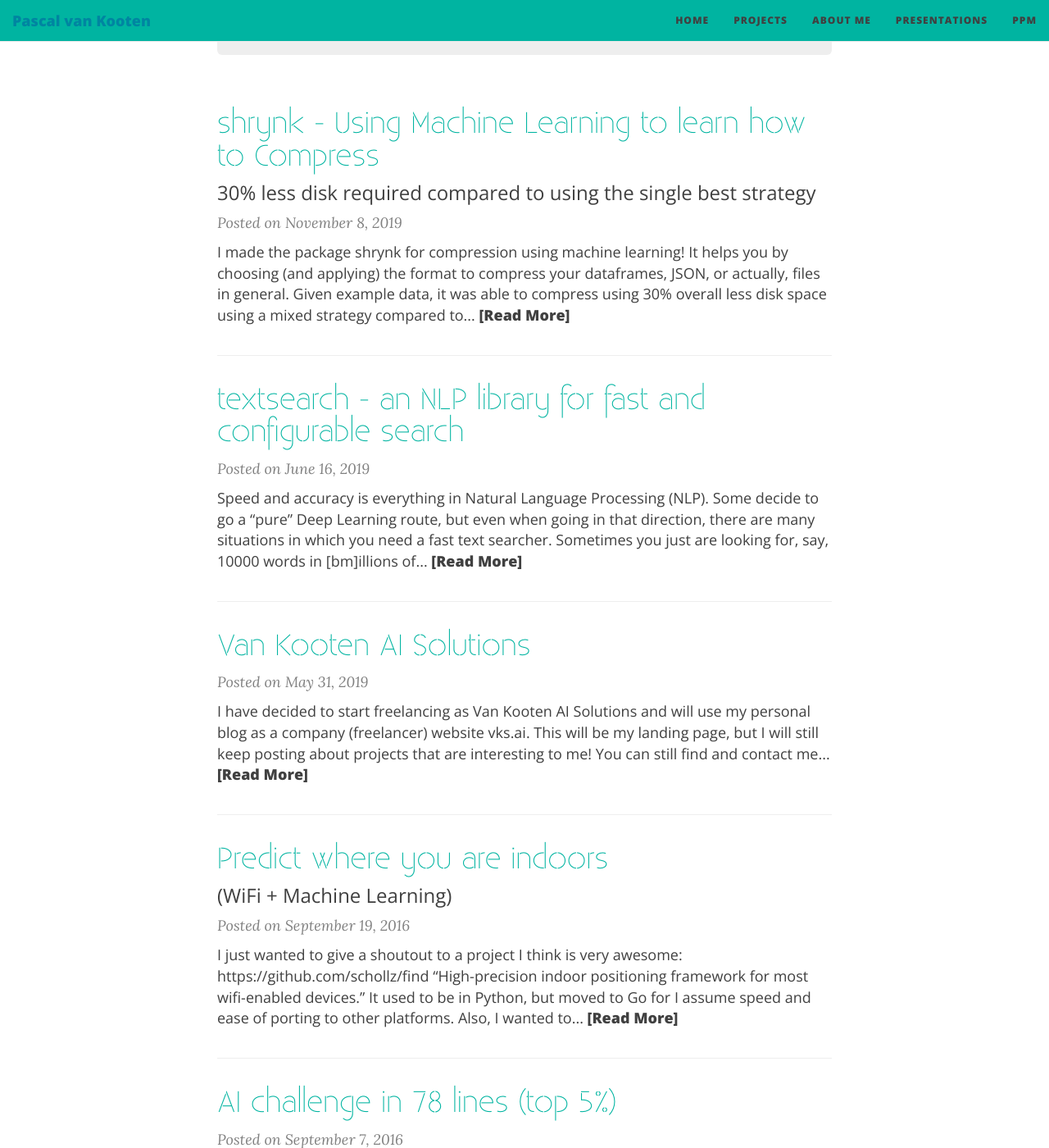
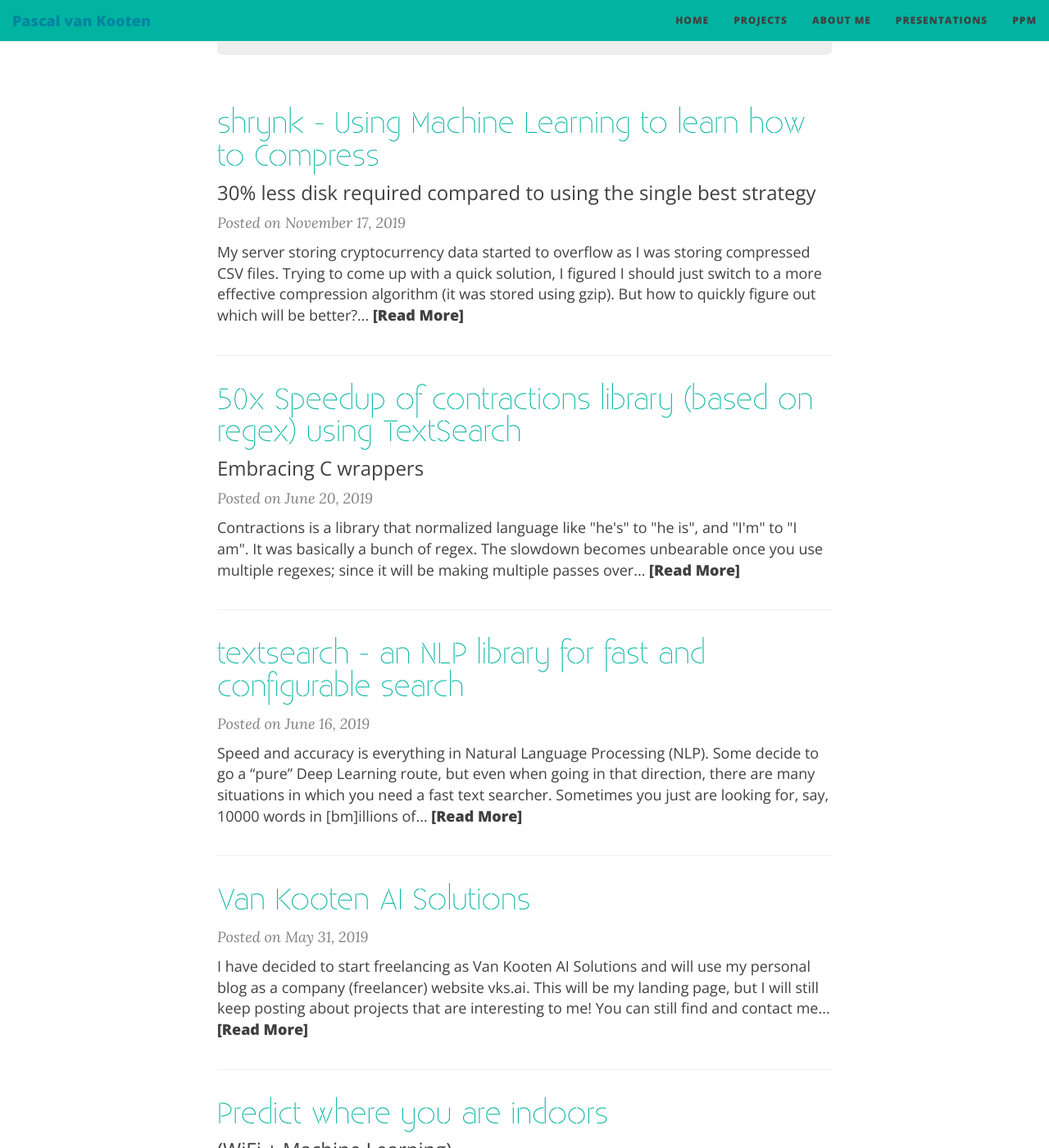
Before and after one commit to kootenpv/kootenpv.github.io, a Jekyll site: the page built from index.html, in a window 1280 px wide and 1400 px high, scrolled down 435 px. Shown: the whole window at 82% size. Built offline with Jekyll 4.4.1, drawn with Linux system fonts in a browser that asks for light colours; nearby versions of some CDN libraries; the list of posts is cut into pages by our own code; some of the changed text lies outside the part shown.

Commit message:
shrynk post

````diff
--- /dev/null
+++ b/_posts/2019-06-20-speedup-50x-using-textsearch-over-regex.md
@@ -0,0 +1,52 @@
+---
+layout: post
+title: 50x Speedup of contractions library (based on regex) using TextSearch
+subtitle: Embracing C wrappers
+---
+
+[Contractions](https://github.com/kootenpv/contractions) is a library that normalized language like `"he's"` to `"he is"`, and `"I'm"` to `"I am"`.
+
+It was basically a bunch of regex. The slowdown becomes unbearable once you use multiple regexes; since it will be making multiple passes over the same text.
+
+It's great to use libraries which solve exactly the problem you are facing.
+
+In the case of `contractions`, I was able to simplify the code of my library from 120 lines to 90 by relying on [TextSearch](/2019-06-16-textsearch-an-NLP-library-for-fast-configurable-search).
+Even more, it became possible to write an additional method that wasn't possible before with no effort.
+
+Most impressively, it allowed a speed up of 50x.
+
+### Benchmarks
+
+This is loading some example data (easily available when you use scikit-learn):
+
+```python
+from sklearn.datasets import fetch_20newsgroups
+
+categories = ["alt.atheism", "talk.religion.misc", "comp.graphics", "sci.space"]
+
+newsgroups = fetch_20newsgroups(
+    subset="train", remove=("headers", "footers", "quotes"), categories=categories
+)
+```
+
+Using `contractions==0.0.18`, the timing is:
+
+```python
+from contractions import fix
+for line in newsgroups.data:
+    fix(line)
+# Wall time: 5.04s
+```
+
+exactly the same code, but using `contractions>0.0.18` doing it 50 times in the same time:
+
+```python
+from contractions import fix
+
+for _ in range(50):
+    for line in newsgroups.data:
+        fix(line)
+# Wall time: 5.01s
+```
+
+I promise... no caching ¯\\_(ツ)_/¯
--- a/_posts/2019-11-08-shrynk-using-machine-learning-to-learn-how-to-compress.md
+++ b/_posts/2019-11-17-shrynk-using-machine-learning-to-learn-how-to-compress.md
@@ -4,9 +4,11 @@ title: shrynk - Using Machine Learning to learn how to Compress
 subtitle: 30% less disk required compared to using the single best strategy
 ---
 
-I made the package [shrynk](https://github.com/kootenpv/shrynk) for compression using machine learning! It helps you by choosing (and applying) the format to compress your dataframes, JSON, or actually, files in general.
+My server storing cryptocurrency data started to overflow as I was storing compressed CSV files. Trying to come up with a quick solution, I figured I should just switch to a more effective compression algorithm (it was stored using gzip). But how to quickly figure out which will be better?
 
-Given example data, it was able to compress using 30% overall less disk space using a mixed strategy compared to the best single compression algorithm (meaning: choosing any other single compression algorithm will be even worse).
+Fast forward: I made the package [shrynk](https://github.com/kootenpv/shrynk) for compression using machine learning! It helps you by choosing (and applying) the format to compress your dataframes, JSON, or actually, files in general.
+
+Given example data, it is able to compress using 30% overall less disk space using a mixed strategy compared to the best single compression algorithm (meaning: choosing any other single compression algorithm will be even worse).
 
 You can try it for yourself (by uploading a CSV file) at [https://shrynk.ai](https://shrynk.ai).
 
@@ -22,7 +24,6 @@ Next, I will explain Compression, Machine Learning and the library I've built in
 <li><small><a href="#compressing-tabular-data">Compressing tabular data</a></small></li>
 <li><small><a href="#tabular-data-in-python">Tabular data in Python</a></small></li>
 <li><small><a href="#running-benchmarks">Running benchmarks</a></small></li>
-<li><small><a href="#where-the-idea-came-from">Where the idea came from</a></small></li>
 <li><small><a href="#machine-learning">Machine Learning</a></small></li>
 <li><small><a href="#machine-learning-in-shrynk">Machine Learning in Shrynk</a></small></li>
 <li><small><a href="#usage">Usage</a></small></li>
@@ -130,18 +131,7 @@ fastparquet+UNC..   556  0.438  0.675
 
 You can see that in the case of this file, it is recommend to store the data as `csv+bz2`, as it yields a very small file on disk (and it uses the default settings).
 
-Running all the compression benchmarks only took 3 seconds on my laptop, which might make you wonder why we wouldn't just always run the benchmarks? Well, for any sizeable dataframe, you do not want to have to run the benchmarks as this can take a very long time - especially for an unfortunate compression algorithm taking a long time for the particular data at hand. At the same time, why run the benchmarks when we can predict?
-
-### Where the idea came from
-
-Initially I was storing cryptocurrency prices as a `.csv.gz` files as this was the smallest of the options I could write my pandas dataframe.
-Later, I realized there's also the Parquet format, even offering multiple compression options (mentioned above).
-
-I had another look at how I could compress my data even further, and then I realized:
-
-> What if, based on the characteristics of the data, we could automatically choose the best format?
-
-Rather than having to run the benchmarks for each file *all the time*, we can do something better. Enter Machine Learning.
+Running all the compression benchmarks only took 3 seconds on my laptop, which might make you wonder why we wouldn't just always run the benchmarks? Well, for any sizeable dataframe, you do not want to have to run the benchmarks as this can take a very long time - especially for an unfortunate compression algorithm taking a long time for the particular data at hand. At the same time, why run the benchmarks when we can predict? Enter Machine Learning.
 
 ### Machine Learning
 
````
